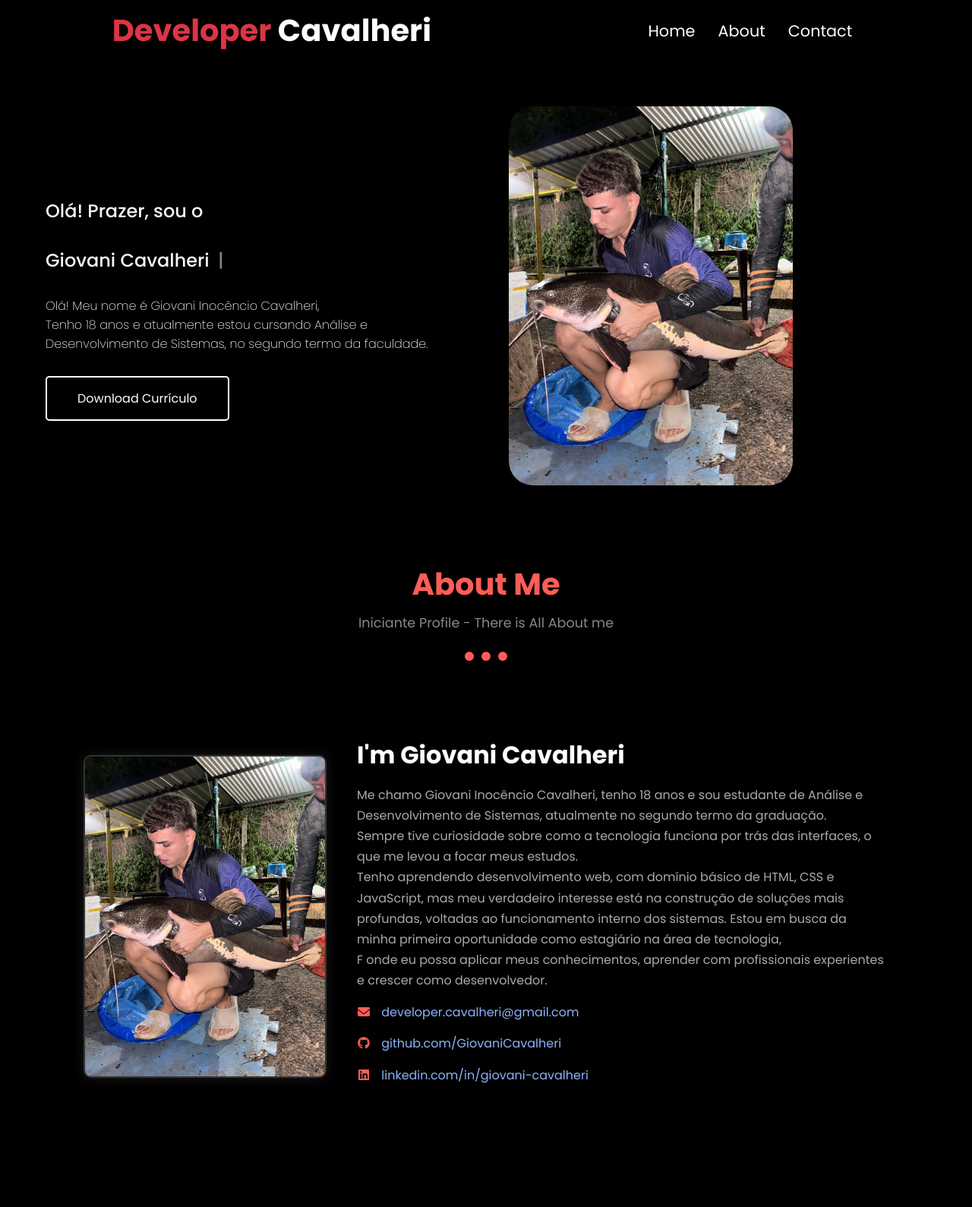
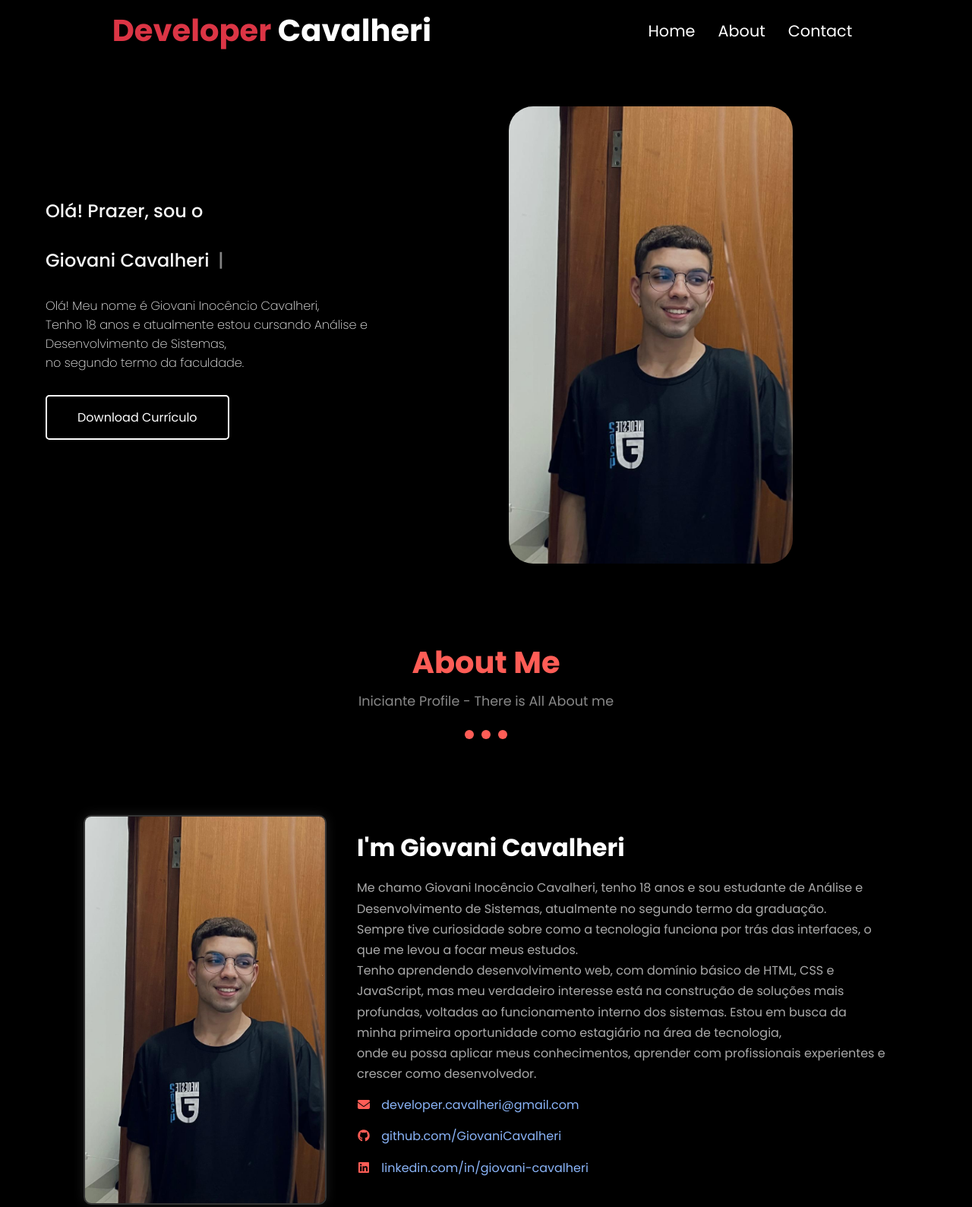
Before and after one commit to GiovaniCavalheri/Portf-lio, a plain HTML site: page index.html in a window 1280 px wide. Shown: the top 1589 px of the page at 76% size. Drawn offline with Linux system fonts and the light colour scheme.

Commit message:
modificando img

```diff
--- a/index.html
+++ b/index.html
@@ -32,11 +32,11 @@
       <div>
         <h2>Olá! Prazer, sou o</h2>
         <h2><span class="digitando">Giovani Cavalheri</span><span class="cursor">|</span></h2>
-        <p>Olá! Meu nome é Giovani Inocêncio Cavalheri, <br> Tenho 18 anos e atualmente estou cursando Análise e Desenvolvimento de Sistemas, no segundo termo da faculdade.</p>
+        <p>Olá! Meu nome é Giovani Inocêncio Cavalheri, <br> Tenho 18 anos e atualmente estou cursando Análise e Desenvolvimento de Sistemas,<br> no segundo termo da faculdade.</p>
         <a href="doc/Curriculo-Giovani-Atualizado.pdf" type="application/pdf">Download Currículo</a>
       </div>
       <img
-        src="img-myperson/WhatsApp Image 2025-04-18 at 21.12.33.jpeg"
+        src="img-myperson/Me.jpeg"
         alt="Minha própria foto"
       />
     </section>
@@ -54,13 +54,13 @@
 
   <div class="about-container">
     <img
-      src="img-myperson/WhatsApp Image 2025-04-18 at 21.12.33.jpeg"
+      src="img-myperson/Me.jpeg"
       alt="Giovani Cavalheri"
     />
     <div class="about-content">
       <h2>I'm Giovani Cavalheri</h2>
       <p>
-        Me chamo Giovani Inocêncio Cavalheri, tenho 18 anos e sou estudante de Análise e Desenvolvimento de Sistemas, atualmente no segundo termo da graduação. <br>Sempre tive curiosidade sobre como a tecnologia funciona por trás das interfaces, o que me levou a focar meus estudos. <br>Tenho aprendendo desenvolvimento web, com domínio básico de HTML, CSS e JavaScript, mas meu verdadeiro interesse está na construção de soluções mais profundas, voltadas ao funcionamento interno dos sistemas. Estou em busca da minha primeira oportunidade como estagiário na área de tecnologia,<br>F onde eu possa aplicar meus conhecimentos, aprender com profissionais experientes e crescer como desenvolvedor.
+        Me chamo Giovani Inocêncio Cavalheri, tenho 18 anos e sou estudante de Análise e Desenvolvimento de Sistemas, atualmente no segundo termo da graduação. <br>Sempre tive curiosidade sobre como a tecnologia funciona por trás das interfaces, o que me levou a focar meus estudos. <br>Tenho aprendendo desenvolvimento web, com domínio básico de HTML, CSS e JavaScript, mas meu verdadeiro interesse está na construção de soluções mais profundas, voltadas ao funcionamento interno dos sistemas. Estou em busca da minha primeira oportunidade como estagiário na área de tecnologia,<br> onde eu possa aplicar meus conhecimentos, aprender com profissionais experientes e crescer como desenvolvedor.
       </p>
         <i class="fas fa-envelope"></i>
         <a href="mailto:developer.cavalheri@gmail.com">developer.cavalheri@gmail.com</a>
```
Also changed, not shown: img-myperson/Me.jpeg (added), img-myperson/WhatsApp Image 2025-04-18 at 21.12.33.jpeg (deleted).
